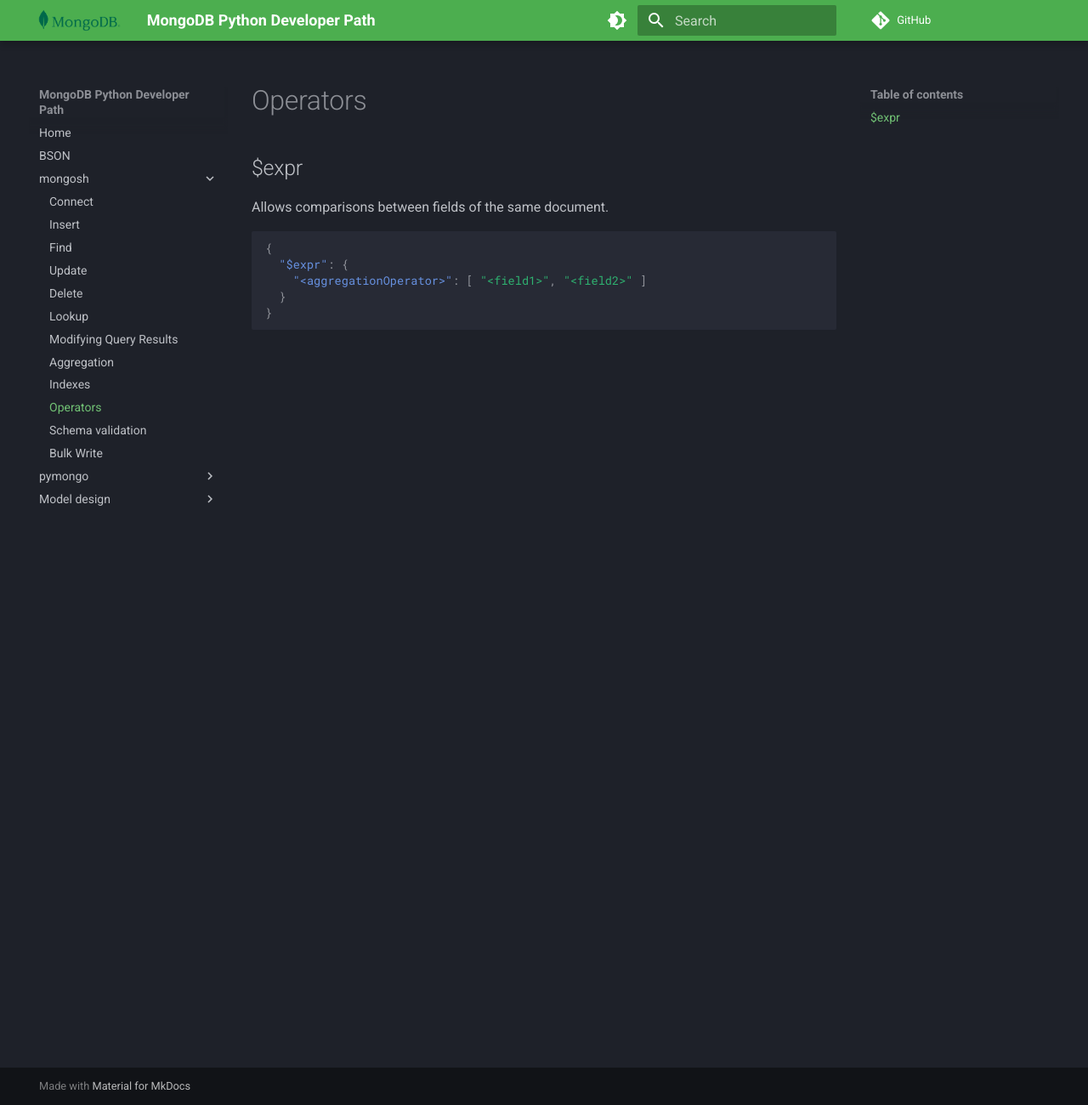
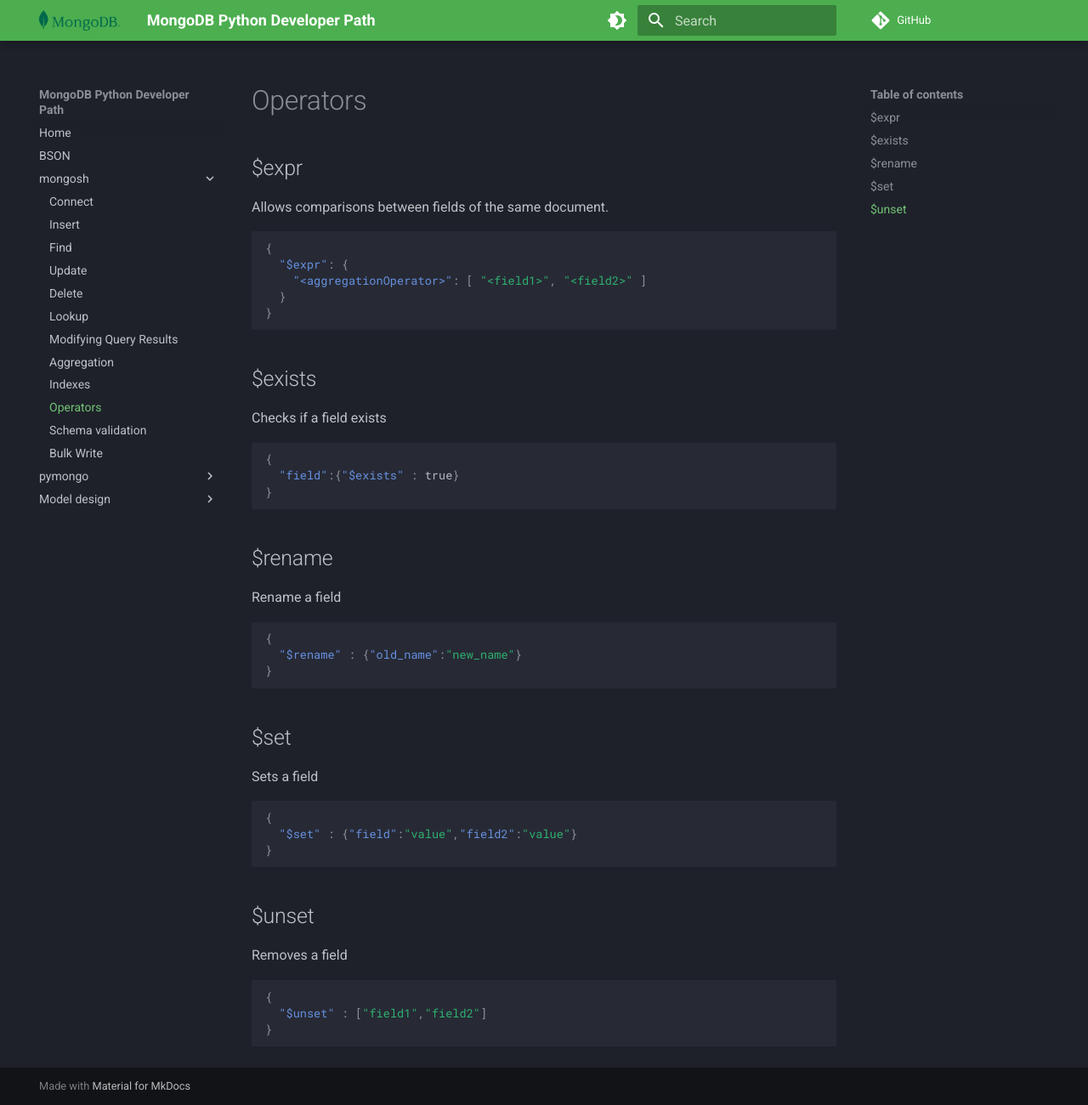
Before and after one commit to AntonioMrtz/mongodb-python-dev-path, an MkDocs documentation site: the page built from docs/mongosh/Operators.md, in a window 1280 px wide and 1300 px high. Shown: the whole window at 85% size. Built offline with MkDocs 1.6.1 and Material for MkDocs 9.7.7, drawn with Linux system fonts in a browser that asks for light colours; comment, search, counter and statistics services are not loaded.

Commit message:
feat: add $exists, $rename,$set and $unset operators

````diff
--- a/docs/mongosh/Operators.md
+++ b/docs/mongosh/Operators.md
@@ -11,3 +11,43 @@
   }
 }
 ```
+
+## $exists
+
+Checks if a field exists
+
+```json
+{
+  "field":{"$exists" : true}
+}
+```
+
+## $rename
+
+Rename a field
+
+```json
+{
+  "$rename" : {"old_name":"new_name"}
+}
+```
+
+## $set
+
+Sets a field
+
+```json
+{
+  "$set" : {"field":"value","field2":"value"}
+}
+```
+
+## $unset
+
+Removes a field
+
+```json
+{
+  "$unset" : ["field1","field2"]
+}
+```
````
